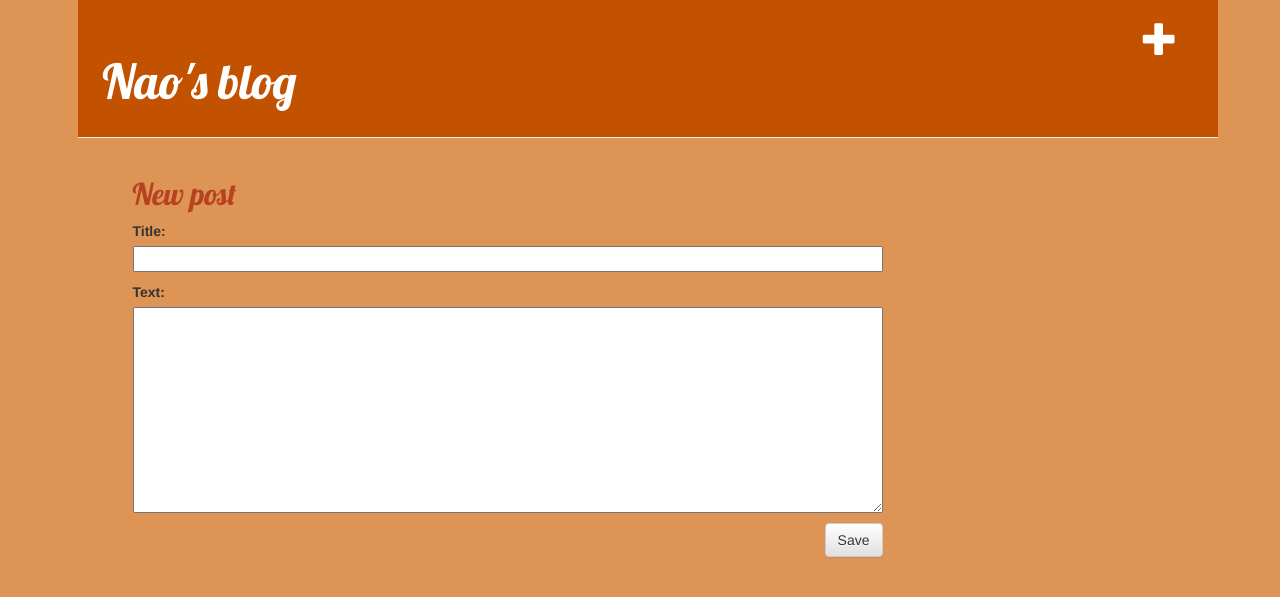
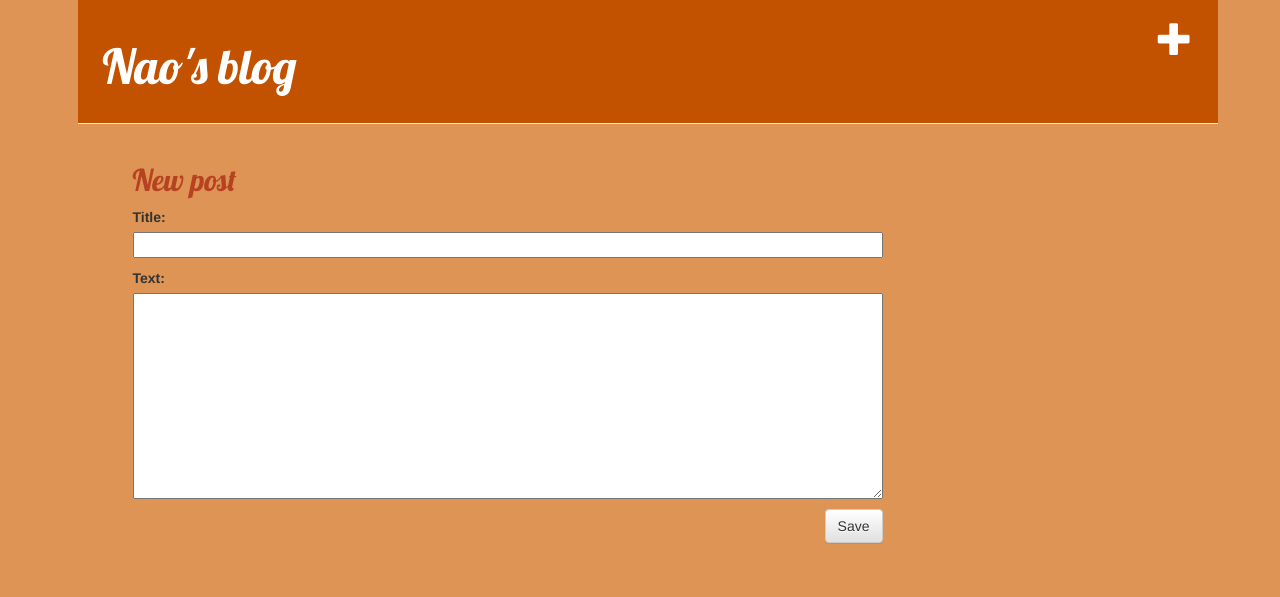
Before and after one commit to naonobu25/my-first-blog, a Django app: page /post/new/ in a window 1280 px wide. Shown: the top 597 px of the page. Run offline with Django 3.2, Linux system fonts and the light colour scheme; the visitor is signed in with stand-in values (Sample User, id 1); some libraries are stand-ins or nearby versions.

Commit message:
CHANGED base.html

```diff
--- a/blog/templates/blog/base.html
+++ b/blog/templates/blog/base.html
@@ -19,7 +19,7 @@
       <div class="page-header" >
       <div class="row">
         {% if user.is_authenticated %}
-          <div class="col-xs-12">
+          <div class="col-xs-36">
           <a href="{% url 'post_new' %}" class="top-menu"><span class="glyphicon glyphicon-plus"></span></a>
           </div>
         {% endif %}
@@ -29,7 +29,7 @@
 
       <div class="content container">
           <div class="row">
-              <div class="col-md-8 col-xs-12">
+              <div class="col-md-8 col-xs-36">
               {% block content %}
               {% endblock %}
               </div>
```
